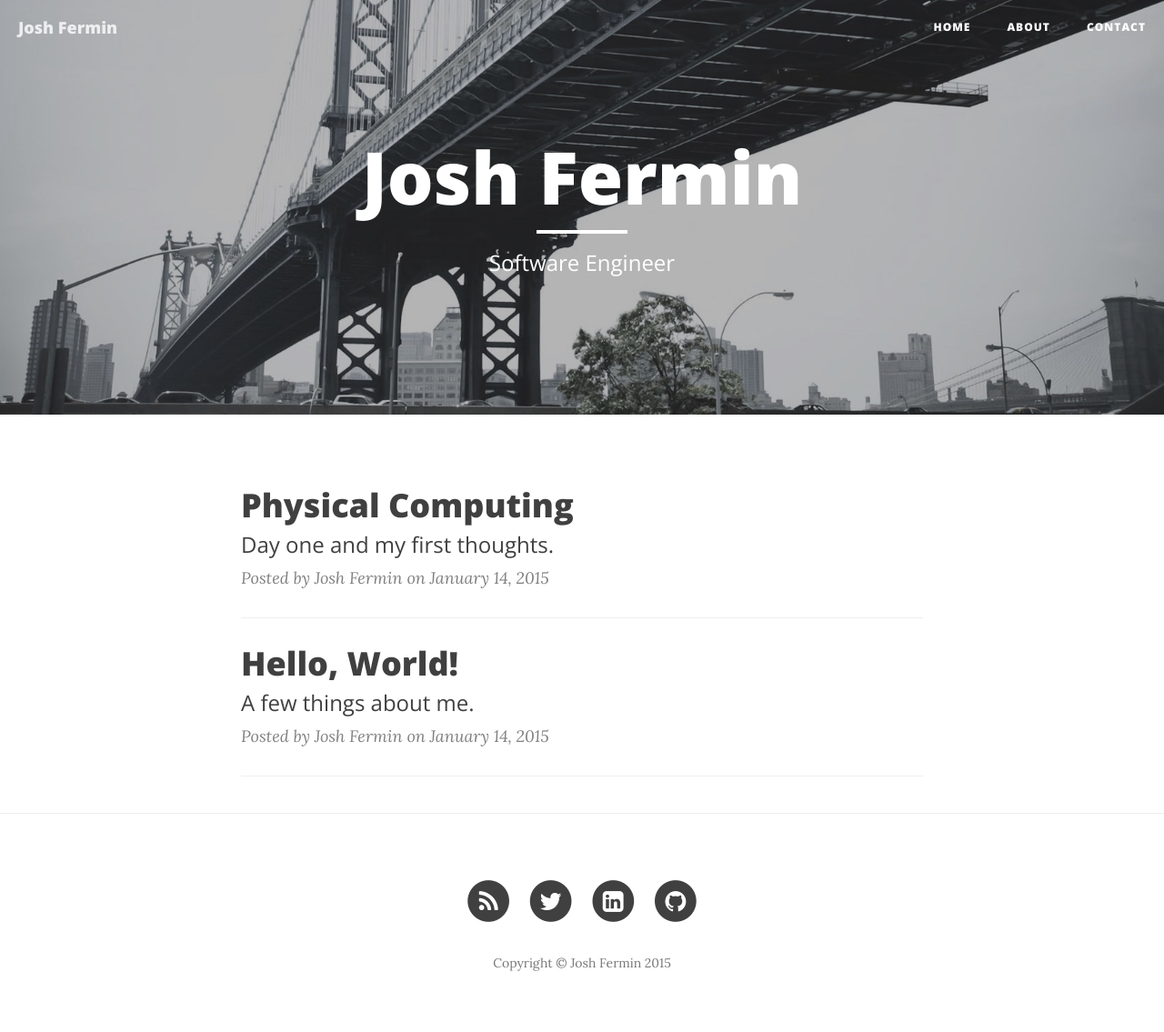
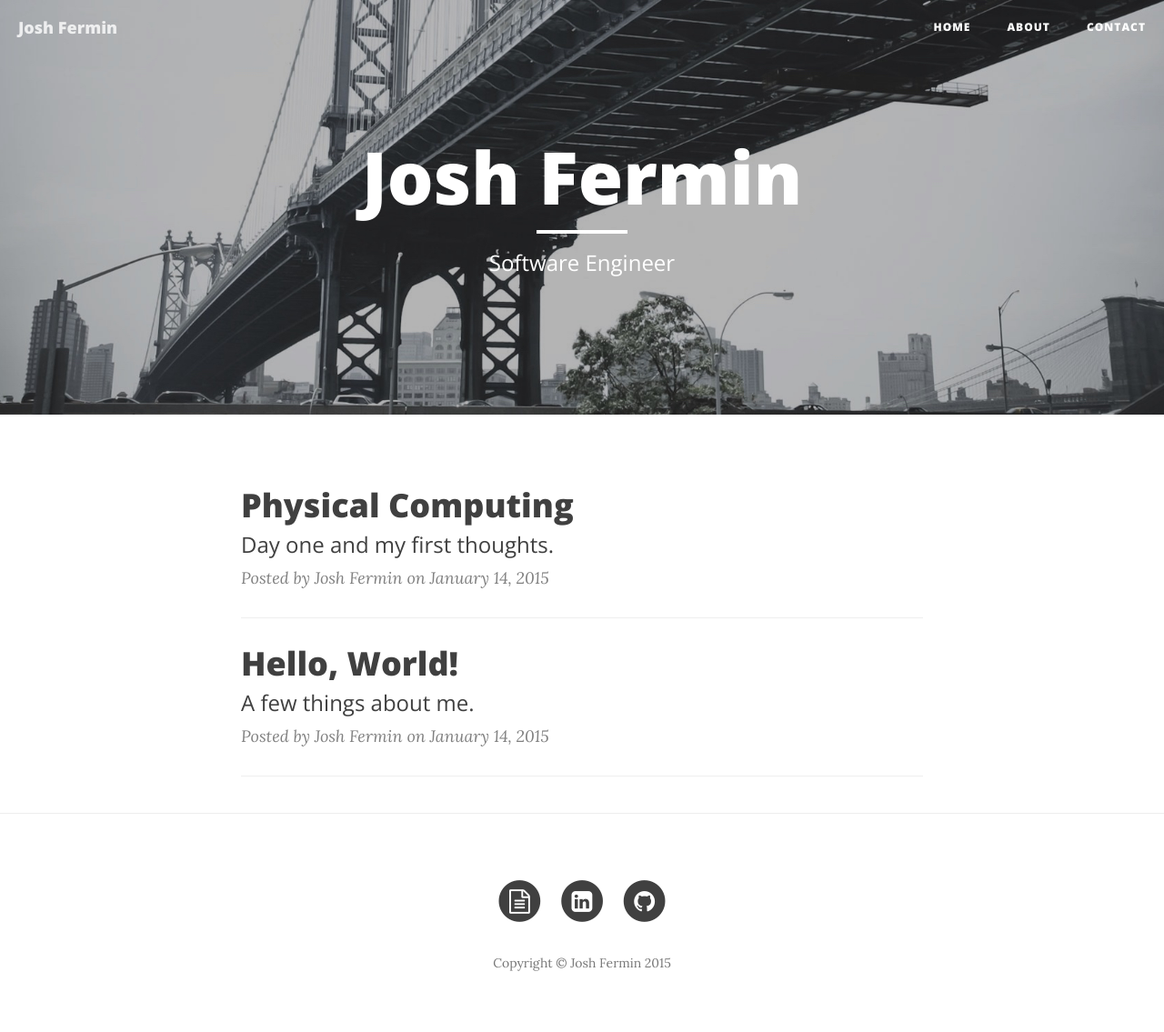
Before and after one commit to joshfermin/joshfermin.github.io, a Jekyll site: the page built from index.html, in a window 1280 px wide. Shown: the whole page at 91% size. Built offline with Jekyll 4.4.1, drawn with Linux system fonts in a browser that asks for light colours; nearby versions of some CDN libraries; the list of posts is cut into pages by our own code.

Commit message:
misc changes

```diff
--- a/_includes/footer.html
+++ b/_includes/footer.html
@@ -5,23 +5,13 @@
             <div class="col-lg-8 col-lg-offset-2 col-md-10 col-md-offset-1">
                 <ul class="list-inline text-center">
                     <li>
-                        <a href="{{ "/feed.xml" | prepend: site.baseurl }}">
+                        <a href="https://drive.google.com/file/d/0B3_ZQnd4IN7yRmFuaGs5bWF2UkE/view?usp=sharing" width="1050" height="1500">
                             <span class="fa-stack fa-lg">
                                 <i class="fa fa-circle fa-stack-2x"></i>
-                                <i class="fa fa-rss fa-stack-1x fa-inverse"></i>
+                                <i class="fa fa-file-text-o fa-stack-1x fa-inverse"></i>
                             </span>
                         </a>
                     </li>
-                    {% if site.twitter_username %}
-                    <li>
-                        <a href="https://twitter.com/{{ site.twitter_username }}">
-                            <span class="fa-stack fa-lg">
-                                <i class="fa fa-circle fa-stack-2x"></i>
-                                <i class="fa fa-twitter fa-stack-1x fa-inverse"></i>
-                            </span>
-                        </a>
-                    </li>
-                    {% endif %}
                     <li>
                         <a href="https://www.linkedin.com/pub/josh-fermin/81/a24/625">
                             <span class="fa-stack fa-lg">
```
Also changed, not shown: img/post-bg-01.jpg (deleted), img/post-bg-02.jpg (deleted), img/post-bg-03.jpg (deleted), img/post-bg-04.jpg (deleted), img/post-bg-05.jpg (deleted), img/post-bg-06.jpg (deleted), img/post-bg-10.jpg (added), img/post-bg-11.jpg (added).
